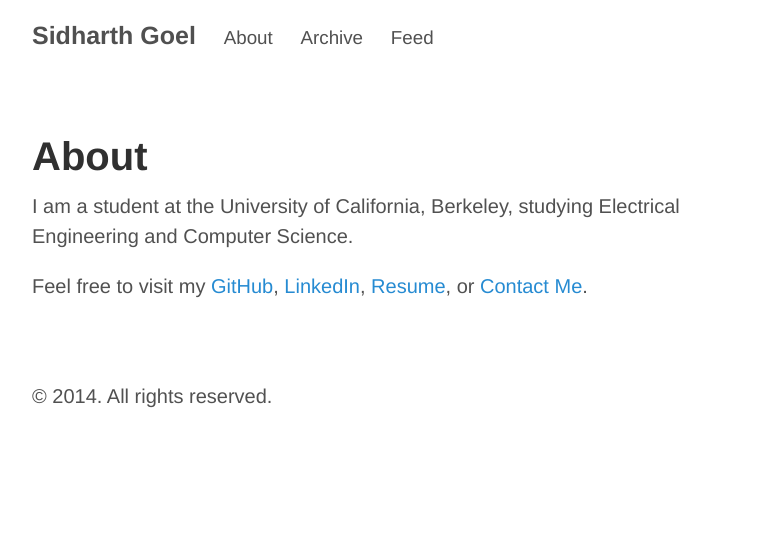
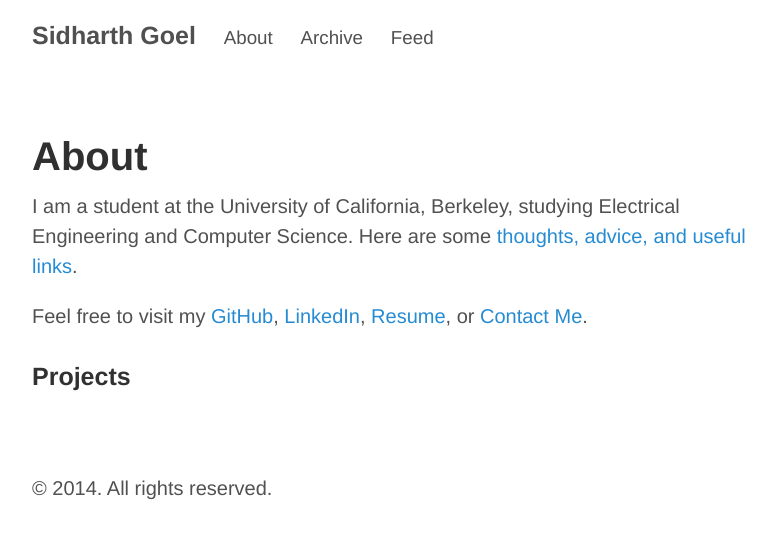
Before and after one commit to sidharthgoel/sidharthgoel.github.io, a Jekyll site: the page built from about.md, in a window 1280 px wide. Shown: the top 539 px of the page, without its empty margins (248-1024 px from the left). Built offline with Jekyll 4.4.1, drawn with Linux system fonts in a browser that asks for light colours; Markdown is read by kramdown in place of the engine named in the settings.

Commit message:
added advice page

```diff
--- a/_layouts/default.html
+++ b/_layouts/default.html
@@ -3,6 +3,10 @@
 
   {% include head.html %}
   {% include google_analytics.html %}
+
+  {% if page.url == "/404.html" %}
+    <meta http-equiv="refresh" content="5; url=/">
+  {% endif %}
 
   <body>
 
--- a/about.md
+++ b/about.md
@@ -3,8 +3,10 @@ layout: page
 title: About
 ---
 
-I am a student at the University of California, Berkeley, studying Electrical Engineering and Computer Science.
+I am a student at the University of California, Berkeley, studying Electrical Engineering and Computer Science. Here are some [thoughts, advice, and useful links](/thoughts).
 
 
 Feel free to visit my [GitHub](https://github.com/sidharthgoel/), [LinkedIn](https://linkedin.com/in/sidharthgoel), [Resume](/assets/resume.pdf), or
 [Contact Me](mailto:me@sidharthgoel.com).
+
+### Projects
```
Also changed, not shown: thoughts.md (added, +11 -0 lines).
